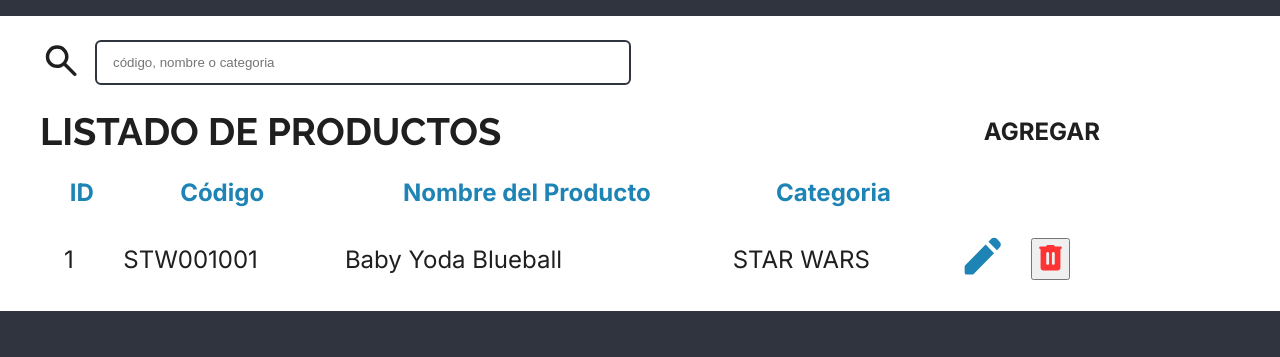
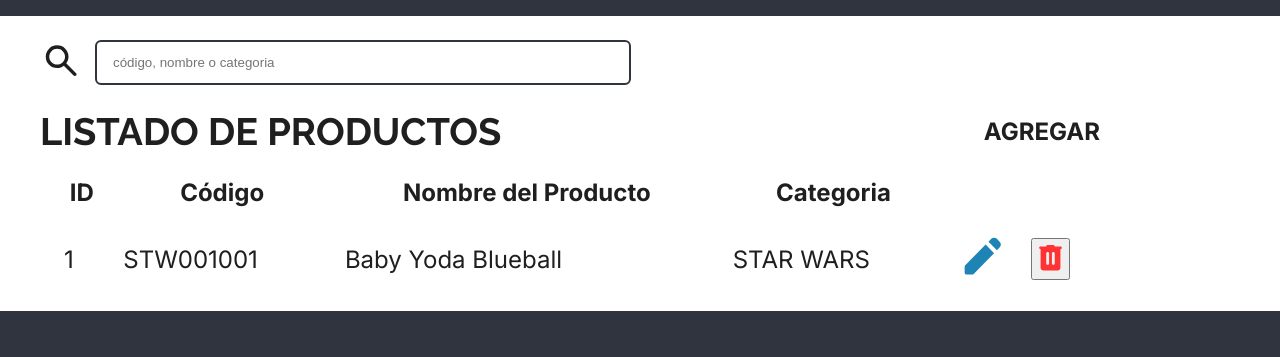
Before and after one commit to Daniel-Ceriana/ProyectoFunkoshop, a plain HTML site: page Fullstack-Node-Proyecto/pages/admin.html in a window 1280 px wide. Shown: the part 111-468 px from the top of the page. Drawn offline with Linux system fonts and the light colour scheme; some icons are missing.

Commit message:
corregido color en admin

```diff
--- a/Fullstack-Node-Proyecto/styles/admin/admin.css
+++ b/Fullstack-Node-Proyecto/styles/admin/admin.css
@@ -226,9 +226,7 @@ footer {
     table-layout: auto;
 }
 
-.table-products--head {
-    color: #1D84B5;
-}
+.table-products--head {}
 
 .table-products--head__row {}
 
```
